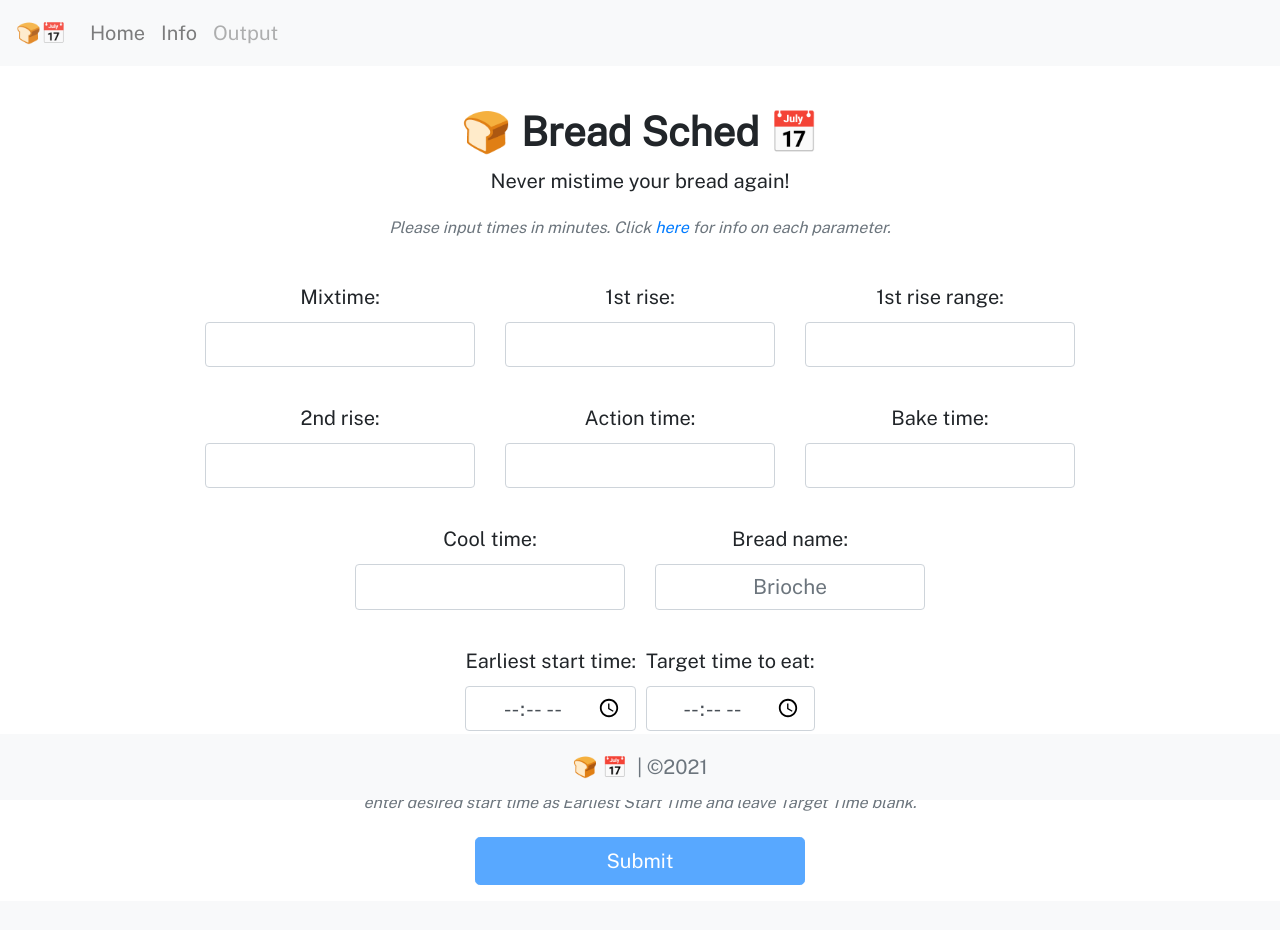
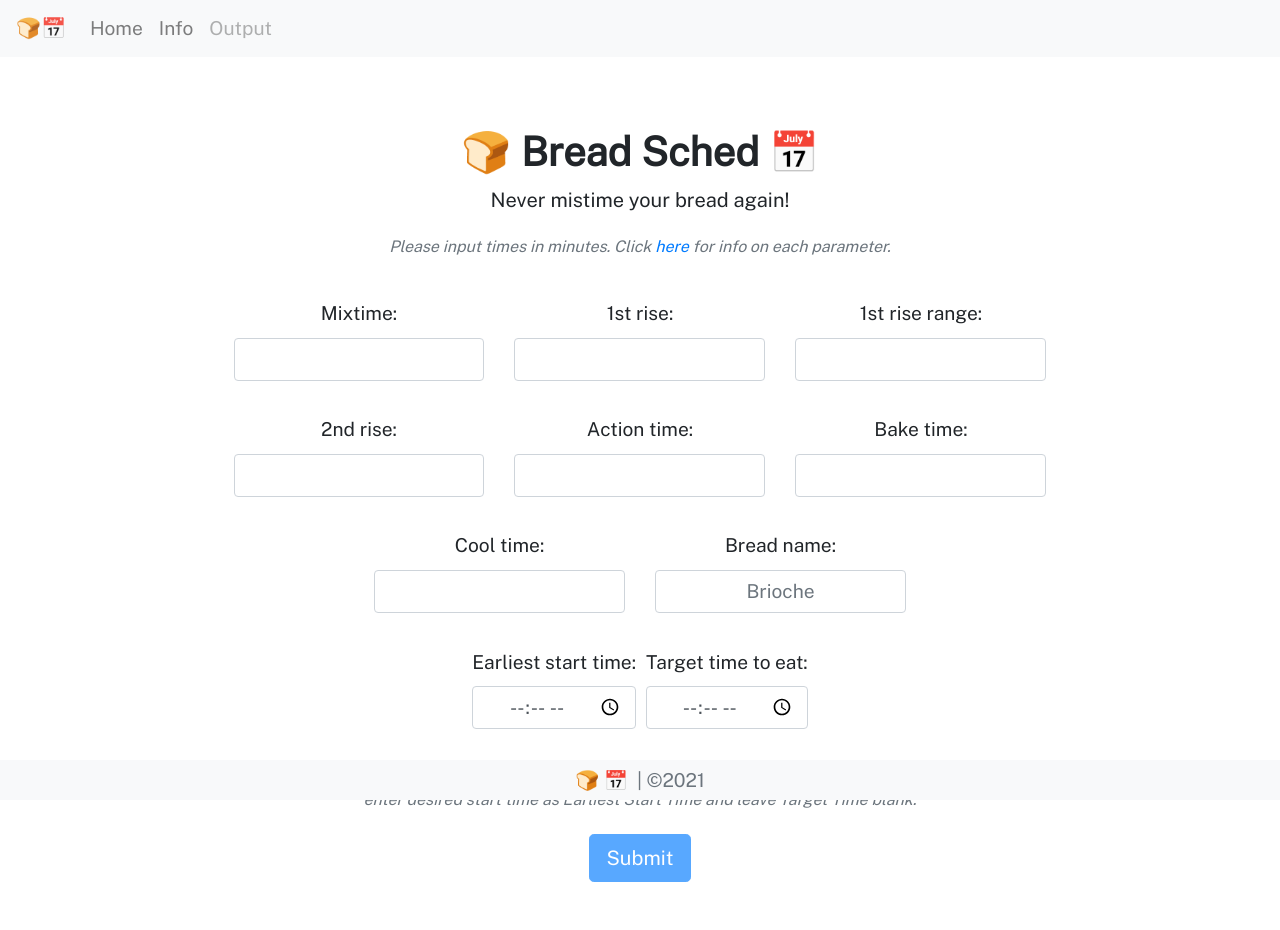
Before and after one commit to jakebox/breadsched, a Flask app: page / in a window 1280 px wide. Before the commit the page ends 885 px from the top, so only its background shows below. Run offline with Flask 2, Linux system fonts and the light colour scheme; some libraries are stand-ins or nearby versions.

Commit message:
Fixing footer/small UI

```diff
--- a/app/templates/base.html
+++ b/app/templates/base.html
@@ -12,12 +12,15 @@
 
          body {
              font-family: 'Public Sans', sans-serif;
-             font-size: 125%;
-             margin-top: -1em;
+             font-size: 120%;
              padding-top: 8rem;
-             /* padding: 3rem; */
              text-align: center;
              line-height: 170%;
+             height: 100%;
+         }
+
+         html {
+             height: 100%;
          }
 
          input {
@@ -25,13 +28,22 @@
          }
 
          .form-control {
-             font-size: 1.3rem;
+             font-size: 1.2rem;
          }
 
          .table {
              width: 50%
          }
 
+         .center-vertical{
+             display: flex;
+             align-items: center;
+         }
+
+         .footer {
+             height: 40px;
+             margin-top: 2.5em;
+         }
 
          {% block style %}
          {% endblock %}
@@ -40,7 +52,7 @@
         <title>Breadsched</title>
     </head>
 
-    <nav class="navbar navbar-expand-lg navbar-light bg-light fixed-top">
+    <nav class="navbar navbar-expand-sm navbar-light bg-light fixed-top py-1">
         <a class="navbar-brand" href="/">&#x1F35E;&#x1F4C5;</a>
         <button class="navbar-toggler" type="button" data-toggle="collapse" data-target="#navbarNavAltMarkup" aria-controls="navbarNavAltMarkup" aria-expanded="false" aria-label="Toggle navigation">
             <span class="navbar-toggler-icon"></span>
@@ -60,7 +72,7 @@
         {% endblock %}
     </body>
 
-    <footer class="footer mt-auto py-3 bg-light fixed-bottom">
+    <footer class="footer py-0 bg-light center-vertical fixed-bottom">
         <div class="container">
             <span class="text-muted">&#x1F35E; &#x1F4C5;&nbsp; | &copy;2021</span>
         </div>
--- a/app/templates/index.html
+++ b/app/templates/index.html
@@ -80,11 +80,13 @@
                                 <h5><em><small class="text-muted">To create a schedule with just a start time, <br>enter desired start time as Earliest Start Time and leave Target Time blank.</small></em></h5>
                             </div>
                         </div>
-                        <div class="col-4 mx-auto justify-content-center">
-                            <button type="submit" id="submit" class="btn btn-primary btn-lg btn-block" disabled>Submit</button>
+                        <div class="row mx-auto justify-content-center">
+                            <div class="col-sm-auto mx-auto justify-content-center">
+                                <button type="submit" id="submit" class="btn btn-primary btn-lg btn-block" disabled>Submit</button>
+                            </div>
                         </div>
                     </div>
-                </form>
+                </form><br>
             </div>
     </main>
 
--- a/app/templates/info.html
+++ b/app/templates/info.html
@@ -56,8 +56,8 @@
             </div>
             <p class="mb-2">Time to cool the bread before eating.</p>
         </li>
-
     </div>
+    <br><br>
 
 </div>
 {% endblock %}
--- /dev/null
+++ b/breadsched.py
@@ -0,0 +1,4 @@
+from app import app
+if __name__ == '__main__':
+    # Threaded option to enable multiple instances for multiple user access support
+    app.run(threaded=True, port=5000)
--- a/setup.py
+++ /dev/null
@@ -1 +0,0 @@
-from app import app
```
Also changed, not shown: 2 other files.
